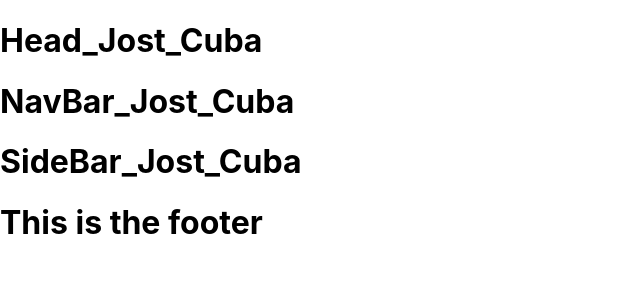
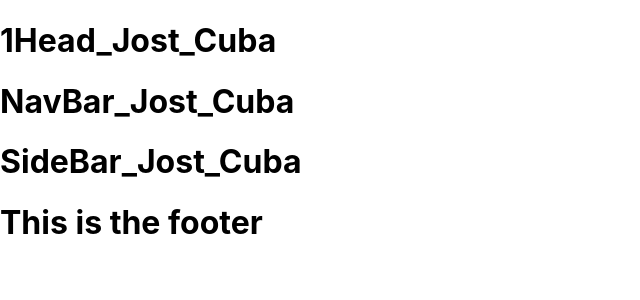
Before and after one commit to leosbelpoll/just_cuba, a React (Create React App) app in the folder client/: page / in a window 1280 px wide. Shown: the top 300 px of the page, without its empty margins (0-640 px from the left). Built offline with nearby package versions, Linux system fonts and the light colour scheme.

Commit message:
test confict in header

```diff
--- a/client/src/components/Header.jsx
+++ b/client/src/components/Header.jsx
@@ -3,9 +3,9 @@ import React, { Component, Fragment } from 'react';
 class Header extends Component {
   render() {
     return (
-      <Fragment>
-        <h1>Head_Jost_Cuba</h1>
-      </Fragment>
+      <header>
+        <h1>1Head_Jost_Cuba</h1>
+      </header>
     );
   }
 }
```
